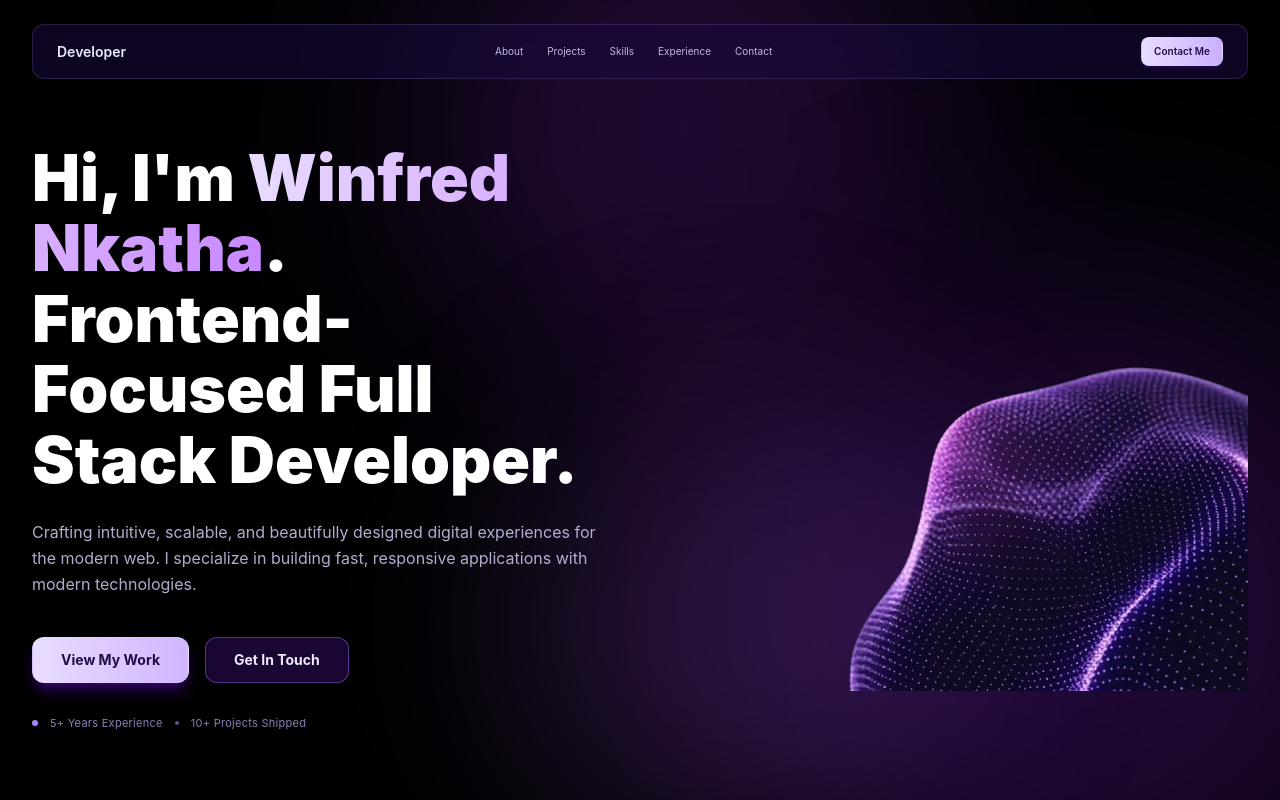
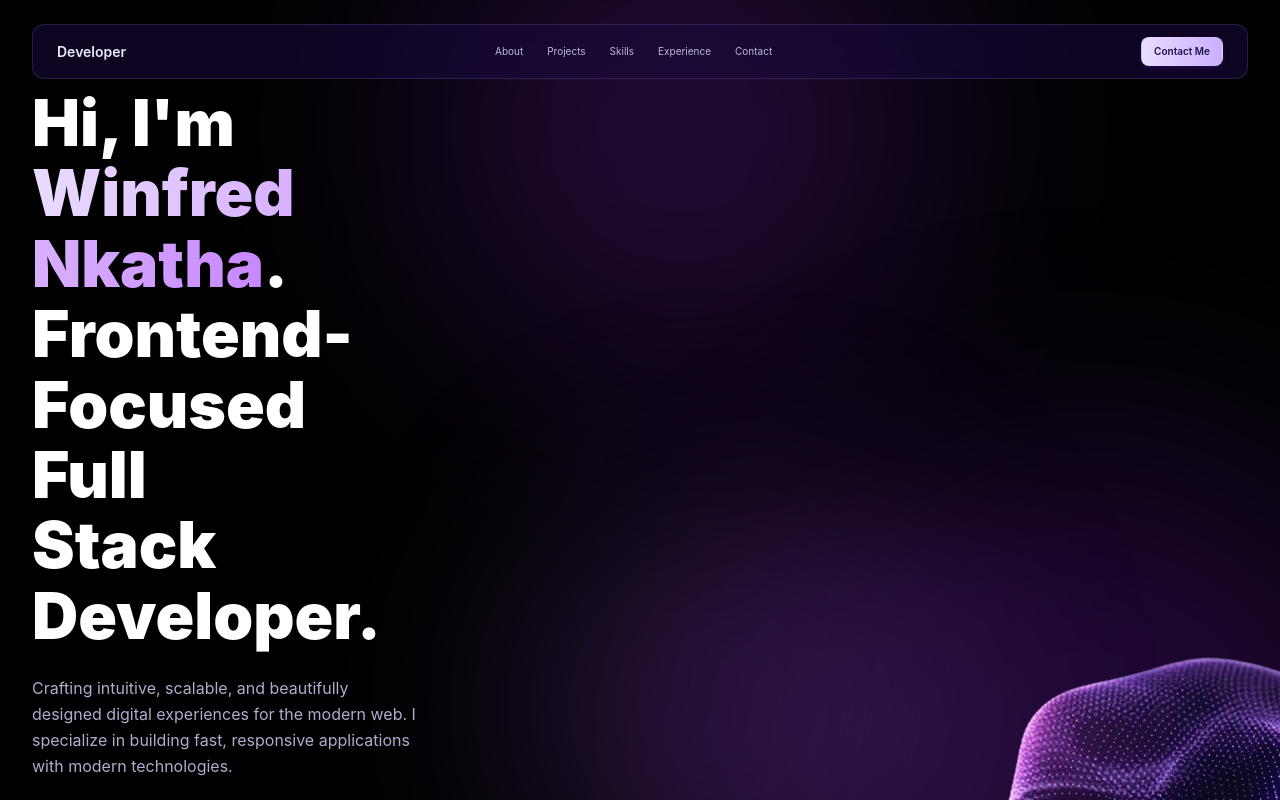
Before and after one commit to Winney360/Winfred-Nkatha-Portfolio, a React (Vite) app in the folder client/: page / in a window 1280 px wide. Shown: the top 800 px of the page. Built offline with nearby package versions, Linux system fonts and the light colour scheme.

Commit message:
refactor(Hero): update navigation positioning and content layout for improved visibility and aesthetics

```diff
--- a/client/src/sections/Hero.jsx
+++ b/client/src/sections/Hero.jsx
@@ -6,7 +6,7 @@ const Hero = () => {
 
   return (
     <section className="relative min-h-screen overflow-hidden bg-black px-4 pb-12 pt-5 md:px-8 md:pt-6">
-      <div className="relative z-20 w-full">
+      <div className="fixed left-0 right-0 top-0 z-50 px-4 pt-5 md:px-8 md:pt-6">
         <nav className="rounded-xl border border-violet-300/15 bg-[#1a0a3e]/55 px-4 py-2 backdrop-blur-md md:px-6 md:py-3">
           <div className="flex items-center justify-between">
             <span className="text-xs font-semibold text-violet-100 md:text-sm">Developer</span>
@@ -36,14 +36,14 @@ const Hero = () => {
         <div className="absolute top-1/2 right-1/4 h-[28rem] w-[28rem] rounded-full bg-[#a855f7]/20 blur-[100px]" />
       </div>
 
-      {/* Main Content Grid */}
-      <div className="relative z-10 grid w-full items-center gap-12 pt-14 lg:grid-cols-2 lg:pt-16">
+      {/* Main Content */}
+      <div className="relative z-10 w-full pt-14 lg:pt-16">
             {/* Left: Text Content */}
             <motion.div
               initial={{ opacity: 0, y: 24 }}
               animate={{ opacity: 1, y: 0 }}
               transition={{ duration: 0.7, ease: "easeOut" }}
-              className="z-10 max-w-[38rem]"
+              className="z-10 max-w-[38rem] pr-20 md:pr-40 lg:pr-56"
             >
               <h1 className="text-balance text-[2.4rem] font-black leading-[1.1] text-white md:text-[3.8rem] lg:text-[4rem]">
                 Hi, I&apos;m <span className="bg-linear-to-r from-[#e9dcff] to-[#c887ff] bg-clip-text text-transparent">Winfred Nkatha</span>.
@@ -85,12 +85,12 @@ const Hero = () => {
               </motion.div>
             </motion.div>
 
-            {/* Right: Hero Reference Image with Glow */}
+            {/* Bottom-right hero image */}
             <motion.div
               initial={{ opacity: 0, scale: 0.9 }}
               animate={{ opacity: 1, scale: 1 }}
               transition={{ duration: 0.8, delay: 0.2, ease: "easeOut" }}
-              className="pointer-events-none relative ml-auto h-[18rem] w-[18rem] self-end md:h-[22rem] md:w-[22rem] lg:h-[26rem] lg:w-[26rem]"
+              className="pointer-events-none absolute -bottom-12 -right-10 z-0 h-[16rem] w-[16rem] md:-bottom-16 md:-right-14 md:h-[20rem] md:w-[20rem] lg:-bottom-20 lg:-right-16 lg:h-[24rem] lg:w-[24rem]"
             >
               {/* Transparent PNG image only */}
               <motion.img
```
